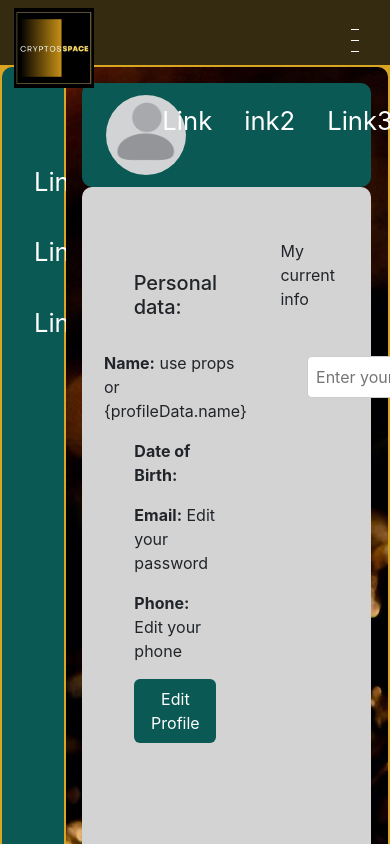
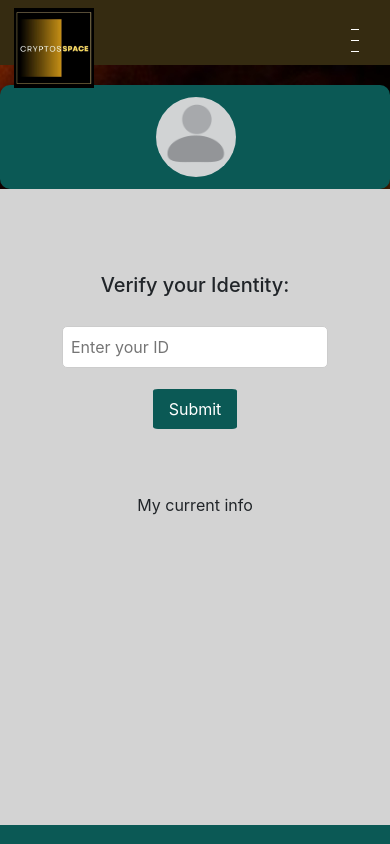
Before and after one commit to eugeniabut/Cryptocurrency_Exchange_MERN, a React (Create React App) app in the folder client/: page /profile in a window 390 px wide. Shown: the top 844 px of the page. Built offline with nearby package versions, Linux system fonts and the light colour scheme; no server answers.

Commit message:
profile-mobile-version

```diff
--- a/client/src/component/Profile.css
+++ b/client/src/component/Profile.css
@@ -14,7 +14,7 @@ margin-left:0.5%;
 margin-bottom: 0.5%;
 margin-top: 0.5%;
 width: 16%;
-height: 100svh;
+height: 100vh;
 border-radius: 10px;
 background-color: #0b5955;
 
@@ -134,3 +134,75 @@ margin-bottom: 2rem;
   background-color: #0b5955;
   border-radius: 6px;
 }
+
+@media only screen and (max-width: 600px) {
+  .main {
+    flex-direction: column;
+  }
+
+  .sidebar {
+    order: 2;
+    margin: 0;
+    width: 100%;
+    height: auto;
+    border-radius: 0;
+    text-align: center;
+  }
+  .link-list{
+margin-top: 5%;
+margin-left: 0;
+  }
+
+  .image-content {
+    margin: 0;
+    width: 100%;
+    border-radius: 0;
+  }
+
+  .card-content {
+    order: 1;
+    margin-left: 0;
+    width: 100%;
+  }
+
+  .card-heading {
+  align-items: center;
+}
+
+  .card-heading-links {
+    display: none;
+  }
+
+  .profile-photo {
+
+  margin-left: 40vw;
+  margin-top: 0.5rem;
+  margin-bottom: 0.5rem;
+ }
+
+.card-body{
+  border-radius: 0;
+  display: flex;
+  flex-direction: column;
+  align-items: center;
+}
+.sectionTwo{
+  order:2;
+  width: 100%;
+
+
+}
+
+.sectionOne{
+  display: none;
+  width: 100%;
+   margin: 0;
+}
+
+.sectionThree{
+  order: 1;
+  width: 100%;
+}
+
+
+}
```
